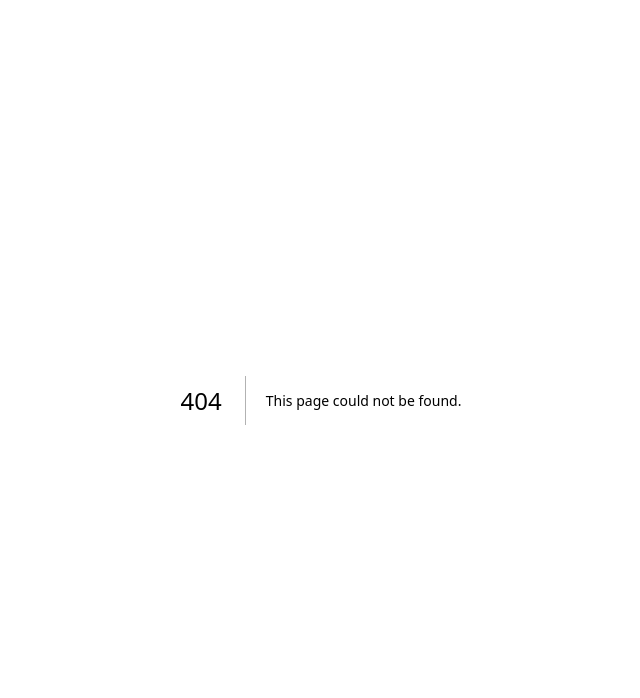
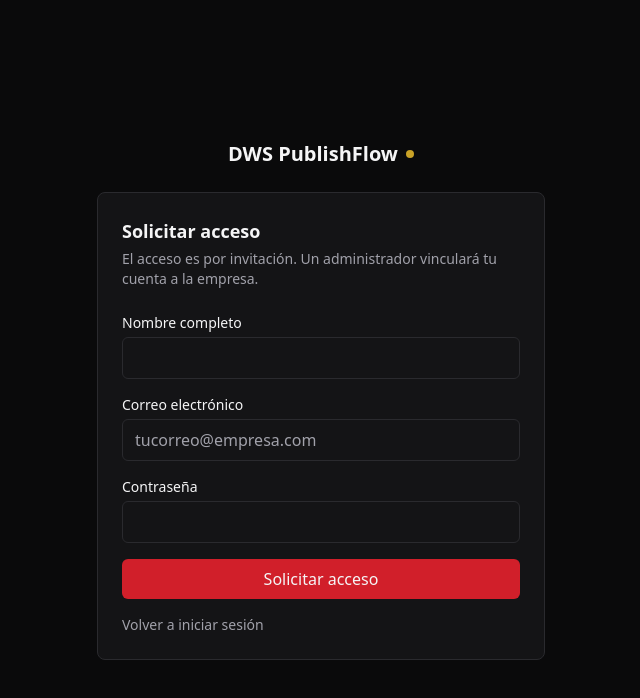
Before and after one commit to JHStudio-dev/DWS-AutoPublisher, a Next.js app: page /signup in a window 1280 px wide. Before the commit this address had no page. Shown: the top 698 px of the page, without its empty margins (319-959 px from the left). Built offline with nearby package versions, Linux system fonts and the light colour scheme.

Commit message:
feat: add auth pages

```diff
--- /dev/null
+++ b/src/app/(auth)/forgot-password/page.tsx
@@ -0,0 +1,33 @@
+import type { Metadata } from "next";
+import Link from "next/link";
+import { ForgotPasswordForm } from "@/components/auth/forgot-password-form";
+
+export const metadata: Metadata = {
+  title: "Restablecer contraseña · DWS PublishFlow",
+};
+
+export default function ForgotPasswordPage() {
+  return (
+    <div className="dws-auth__panel">
+      <h1 className="dws-auth__title text-lg font-semibold text-text">
+        Restablecer contraseña
+      </h1>
+      <p className="dws-auth__subtitle mt-1 text-sm text-text-muted">
+        Te enviaremos instrucciones a tu correo electrónico.
+      </p>
+
+      <div className="mt-6">
+        <ForgotPasswordForm />
+      </div>
+
+      <div className="dws-auth__links mt-4 text-sm">
+        <Link
+          href="/login"
+          className="text-text-muted transition-colors hover:text-text"
+        >
+          Volver a iniciar sesión
+        </Link>
+      </div>
+    </div>
+  );
+}
--- /dev/null
+++ b/src/app/(auth)/layout.tsx
@@ -0,0 +1,22 @@
+import type { ReactNode } from "react";
+
+export default function AuthLayout({ children }: { children: ReactNode }) {
+  return (
+    <div className="dws-auth flex min-h-screen items-center justify-center bg-background px-4 py-10">
+      <div className="dws-auth__container w-full max-w-md">
+        <div className="dws-auth__brand mb-6 flex items-center justify-center gap-2">
+          <span className="dws-auth__brand-name text-xl font-semibold text-text">
+            DWS PublishFlow
+          </span>
+          <span
+            className="dws-auth__brand-accent inline-block h-2 w-2 rounded-full bg-accent"
+            aria-hidden="true"
+          />
+        </div>
+        <div className="dws-auth__card rounded-lg border border-border bg-surface p-6">
+          {children}
+        </div>
+      </div>
+    </div>
+  );
+}
--- /dev/null
+++ b/src/app/(auth)/login/page.tsx
@@ -0,0 +1,39 @@
+import type { Metadata } from "next";
+import Link from "next/link";
+import { LoginForm } from "@/components/auth/login-form";
+
+export const metadata: Metadata = {
+  title: "Iniciar sesión · DWS PublishFlow",
+};
+
+export default function LoginPage() {
+  return (
+    <div className="dws-auth__panel">
+      <h1 className="dws-auth__title text-lg font-semibold text-text">
+        Iniciar sesión
+      </h1>
+      <p className="dws-auth__subtitle mt-1 text-sm text-text-muted">
+        Accede a tu panel de gestión.
+      </p>
+
+      <div className="mt-6">
+        <LoginForm />
+      </div>
+
+      <div className="dws-auth__links mt-4 flex items-center justify-between text-sm">
+        <Link
+          href="/forgot-password"
+          className="text-text-muted transition-colors hover:text-text"
+        >
+          ¿Olvidaste tu contraseña?
+        </Link>
+        <Link
+          href="/signup"
+          className="text-text-muted transition-colors hover:text-text"
+        >
+          Solicitar acceso
+        </Link>
+      </div>
+    </div>
+  );
+}
--- /dev/null
+++ b/src/app/(auth)/signup/page.tsx
@@ -0,0 +1,34 @@
+import type { Metadata } from "next";
+import Link from "next/link";
+import { SignupForm } from "@/components/auth/signup-form";
+
+export const metadata: Metadata = {
+  title: "Solicitar acceso · DWS PublishFlow",
+};
+
+export default function SignupPage() {
+  return (
+    <div className="dws-auth__panel">
+      <h1 className="dws-auth__title text-lg font-semibold text-text">
+        Solicitar acceso
+      </h1>
+      <p className="dws-auth__subtitle mt-1 text-sm text-text-muted">
+        El acceso es por invitación. Un administrador vinculará tu cuenta a la
+        empresa.
+      </p>
+
+      <div className="mt-6">
+        <SignupForm />
+      </div>
+
+      <div className="dws-auth__links mt-4 text-sm">
+        <Link
+          href="/login"
+          className="text-text-muted transition-colors hover:text-text"
+        >
+          Volver a iniciar sesión
+        </Link>
+      </div>
+    </div>
+  );
+}
--- /dev/null
+++ b/src/components/auth/forgot-password-form.tsx
@@ -0,0 +1,30 @@
+"use client";
+
+import { useActionState } from "react";
+import { requestPasswordResetAction } from "@/services/auth/actions";
+import { initialFormState } from "@/lib/errors";
+import { TextField } from "@/components/ui/text-field";
+import { SubmitButton } from "@/components/ui/submit-button";
+import { FormAlert } from "@/components/ui/form-alert";
+
+export function ForgotPasswordForm() {
+  const [state, formAction] = useActionState(
+    requestPasswordResetAction,
+    initialFormState,
+  );
+
+  return (
+    <form action={formAction} className="dws-auth__form space-y-4" noValidate>
+      <FormAlert state={state} />
+      <TextField
+        label="Correo electrónico"
+        name="email"
+        type="email"
+        autoComplete="email"
+        placeholder="tucorreo@empresa.com"
+        required
+      />
+      <SubmitButton>Enviar instrucciones</SubmitButton>
+    </form>
+  );
+}
--- /dev/null
+++ b/src/components/auth/login-form.tsx
@@ -0,0 +1,34 @@
+"use client";
+
+import { useActionState } from "react";
+import { signInAction } from "@/services/auth/actions";
+import { initialFormState } from "@/lib/errors";
+import { TextField } from "@/components/ui/text-field";
+import { SubmitButton } from "@/components/ui/submit-button";
+import { FormAlert } from "@/components/ui/form-alert";
+
+export function LoginForm() {
+  const [state, formAction] = useActionState(signInAction, initialFormState);
+
+  return (
+    <form action={formAction} className="dws-auth__form space-y-4" noValidate>
+      <FormAlert state={state} />
+      <TextField
+        label="Correo electrónico"
+        name="email"
+        type="email"
+        autoComplete="email"
+        placeholder="tucorreo@empresa.com"
+        required
+      />
+      <TextField
+        label="Contraseña"
+        name="password"
+        type="password"
+        autoComplete="current-password"
+        required
+      />
+      <SubmitButton>Iniciar sesión</SubmitButton>
+    </form>
+  );
+}
--- /dev/null
+++ b/src/components/auth/signup-form.tsx
@@ -0,0 +1,41 @@
+"use client";
+
+import { useActionState } from "react";
+import { signUpAction } from "@/services/auth/actions";
+import { initialFormState } from "@/lib/errors";
+import { TextField } from "@/components/ui/text-field";
+import { SubmitButton } from "@/components/ui/submit-button";
+import { FormAlert } from "@/components/ui/form-alert";
+
+export function SignupForm() {
+  const [state, formAction] = useActionState(signUpAction, initialFormState);
+
+  return (
+    <form action={formAction} className="dws-auth__form space-y-4" noValidate>
+      <FormAlert state={state} />
+      <TextField
+        label="Nombre completo"
+        name="fullName"
+        type="text"
+        autoComplete="name"
+        required
+      />
+      <TextField
+        label="Correo electrónico"
+        name="email"
+        type="email"
+        autoComplete="email"
+        placeholder="tucorreo@empresa.com"
+        required
+      />
+      <TextField
+        label="Contraseña"
+        name="password"
+        type="password"
+        autoComplete="new-password"
+        required
+      />
+      <SubmitButton>Solicitar acceso</SubmitButton>
+    </form>
+  );
+}
```
